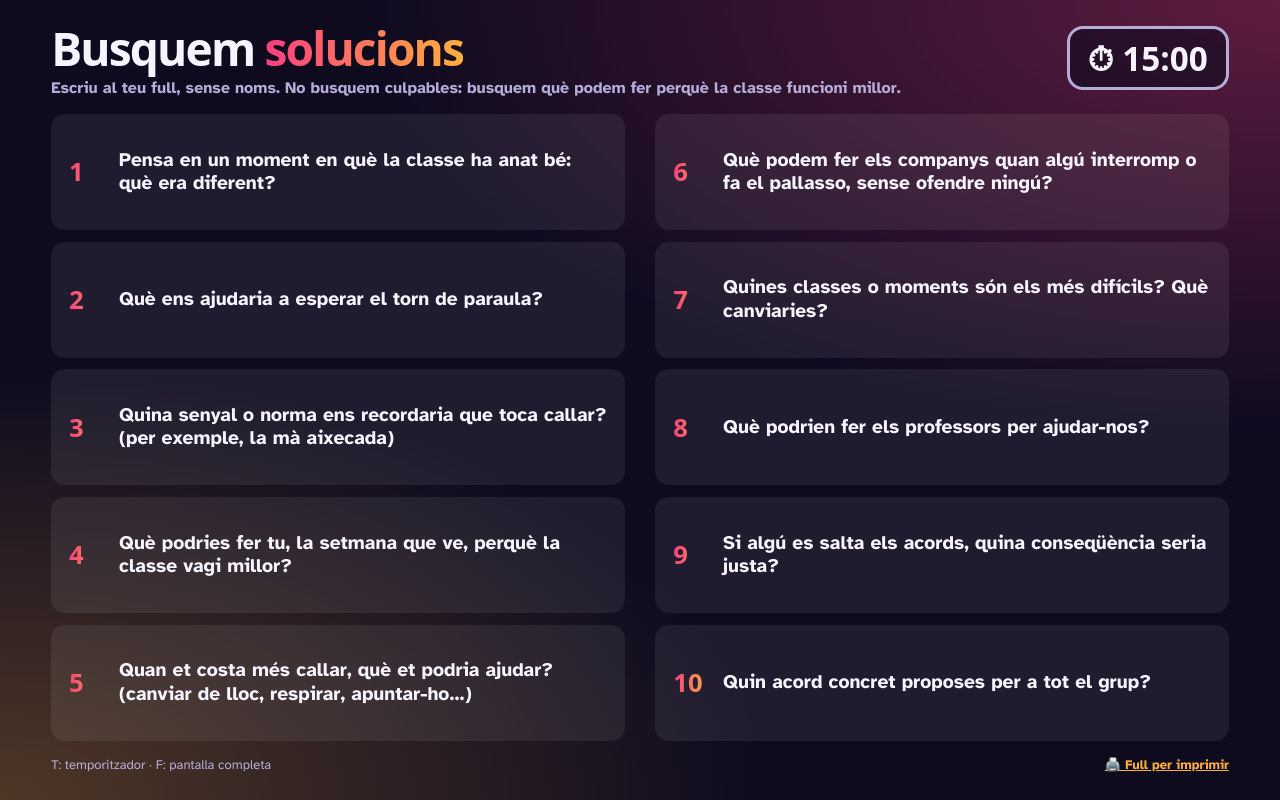
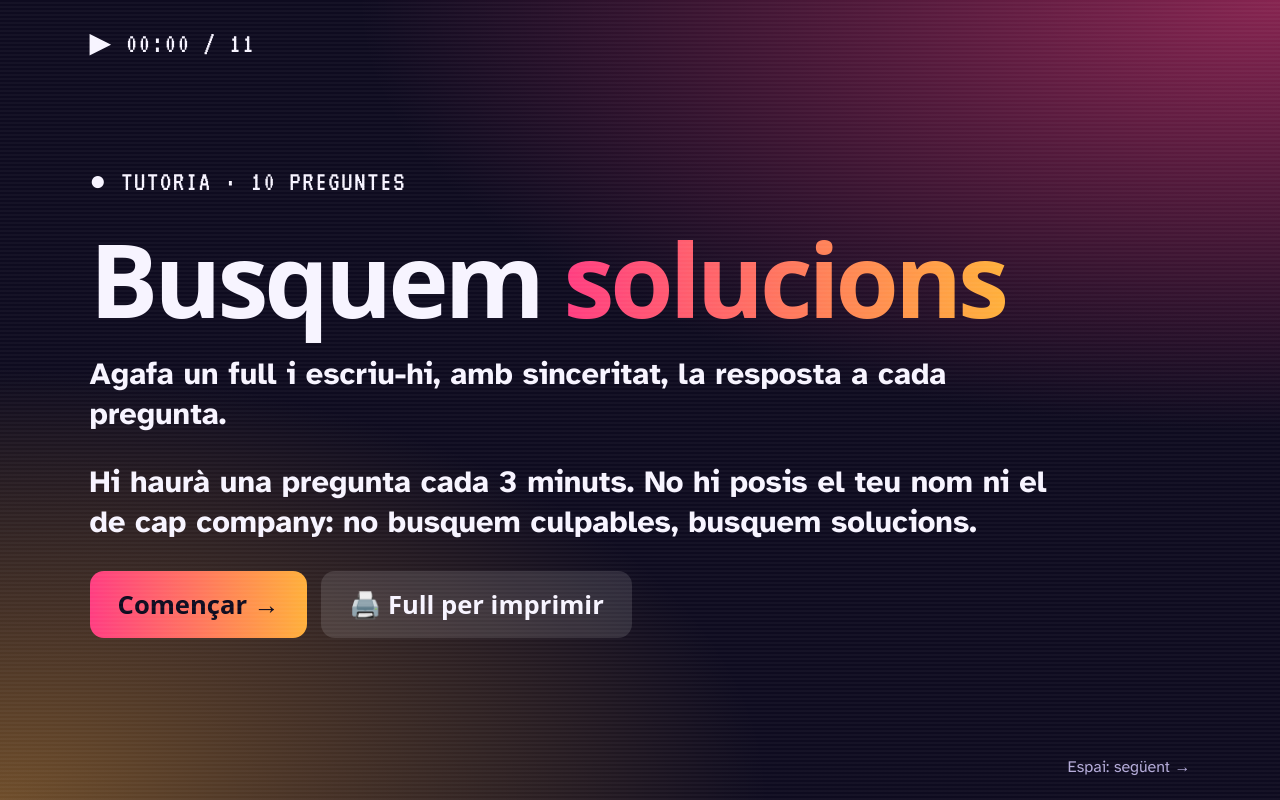
Before and after one commit to jmateog13-creator/clima-de-classe, a plain HTML site: page index.html in a window 1280 px wide. Drawn offline with Linux system fonts and the light colour scheme; a web font is replaced by a local one.

Commit message:
Preguntes d'una en una amb temporitzador de 3 min obligatori; resum final amb totes
Co-Authored-By: Claude Sonnet 5.5 <noreply@anthropic.com>

```diff
--- a/index.html
+++ b/index.html
@@ -12,54 +12,81 @@
 :root{--fons:#0e0b1f;--tinta:#f7f4ff;--suau:#b5acd9;--fosc:#0e0b1f;--g1:#ff3d81;--g2:#ffb03b;
   --display:"Unbounded",ui-sans-serif,system-ui,sans-serif;--text:"Atkinson Hyperlegible",ui-sans-serif,system-ui,sans-serif;--osd:"VT323",ui-monospace,monospace}
 *{box-sizing:border-box}
-html,body{min-height:100%;margin:0}
-body{background:var(--fons);color:var(--tinta);font:400 20px/1.4 var(--text);min-height:100vh;
-  background-image:radial-gradient(120% 90% at 100% 0%,#ff3d8155,transparent 60%),radial-gradient(100% 90% at 0% 100%,#ffb03b44,transparent 60%)}
-main{height:100vh;display:flex;flex-direction:column;gap:clamp(8px,1.2vw,18px);padding:clamp(14px,2vw,36px) clamp(20px,4vw,72px)}
-.cap{display:flex;justify-content:space-between;align-items:flex-start;gap:20px}
-h1{margin:0;font:900 clamp(28px,3.6vw,60px)/1 var(--display);letter-spacing:-.04em}
-h1 span{background:linear-gradient(90deg,var(--g1),var(--g2));-webkit-background-clip:text;background-clip:text;color:transparent}
-.sub{margin:6px 0 0;font:700 clamp(13px,1.25vw,21px)/1.3 var(--text);color:var(--suau);max-width:60em}
-.llista{list-style:none;margin:0;padding:0;display:grid;grid-template-columns:1fr 1fr;grid-auto-flow:column;grid-template-rows:repeat(5,1fr);gap:clamp(6px,.9vw,14px) clamp(16px,2.4vw,40px);flex:1;min-height:0;counter-reset:q}
+html,body{height:100%;margin:0}
+body{background:var(--fons);color:var(--tinta);font:400 20px/1.4 var(--text);overflow:hidden}
+.diapo{position:fixed;inset:0;display:flex;flex-direction:column;justify-content:center;gap:clamp(14px,2.2vw,30px);padding:clamp(32px,7vw,120px);
+  background:radial-gradient(120% 90% at 100% 0%,color-mix(in srgb,var(--g1) 50%,transparent),transparent 60%),radial-gradient(100% 90% at 0% 100%,color-mix(in srgb,var(--g2) 40%,transparent),transparent 60%),var(--fons)}
+.diapo::after{content:"";position:absolute;inset:0;pointer-events:none;background:repeating-linear-gradient(0deg,#ffffff08 0 2px,transparent 2px 4px)}
+.cap,.peu{position:absolute;left:clamp(32px,7vw,120px);right:clamp(32px,7vw,120px);display:flex;justify-content:space-between;align-items:center;z-index:1;gap:14px}
+.cap{top:24px}.peu{bottom:22px;color:var(--suau);font-size:16px}
+.osd{font-family:var(--osd);font-size:clamp(22px,2.2vw,32px);letter-spacing:.06em}
+h1{margin:0;font:900 clamp(44px,8vw,130px)/.95 var(--display);letter-spacing:-.04em;text-wrap:balance}
+h1 span,.num{background:linear-gradient(90deg,var(--g1),var(--g2));-webkit-background-clip:text;background-clip:text;color:transparent}
+.num{font:900 clamp(40px,5vw,80px) var(--display)}
+.q{margin:0;font:800 clamp(30px,4.6vw,76px)/1.12 var(--display);letter-spacing:-.025em;max-width:22em;text-wrap:balance}
+.frase{font:700 clamp(20px,2.4vw,38px)/1.3 var(--text);max-width:32em;margin:0}
+.temps{font:900 clamp(30px,4vw,64px) var(--display);font-variant-numeric:tabular-nums;border:4px solid var(--g2);border-radius:18px;padding:6px 22px;background:#0e0b1f99;color:var(--tinta)}
+.temps.fi{border-color:var(--g1);color:var(--g1);animation:parp 1s steps(2) infinite}
+.temps.fet{border-color:var(--suau);color:var(--suau)}
+.barra{position:absolute;left:0;bottom:0;height:8px;background:linear-gradient(90deg,var(--g1),var(--g2));z-index:2;transition:width 1s linear}
+.btn{border:0;border-radius:14px;padding:16px 28px;font:900 clamp(20px,2vw,28px) var(--display);background:linear-gradient(90deg,var(--g1),var(--g2));color:var(--fosc);cursor:pointer;text-decoration:none;align-self:flex-start}
+.btn.sec{background:#ffffff1f;color:var(--tinta)}
+.fila{display:flex;gap:14px;flex-wrap:wrap}
+.llista{list-style:none;margin:0;padding:0;display:grid;grid-template-columns:1fr 1fr;grid-auto-flow:column;grid-template-rows:repeat(5,auto);gap:10px 28px;counter-reset:q}
 @media (max-width:820px){.llista{grid-template-columns:1fr;grid-auto-flow:row;grid-template-rows:none}}
-.llista li{counter-increment:q;display:grid;grid-template-columns:auto 1fr;gap:14px;align-items:center;background:#ffffff12;border-radius:14px;padding:clamp(6px,.8vw,14px) clamp(12px,1.4vw,22px);font:700 clamp(14px,1.5vw,28px)/1.22 var(--text)}
-.llista li::before{content:counter(q);font:900 clamp(18px,2vw,34px)/1 var(--display);background:linear-gradient(90deg,var(--g1),var(--g2));-webkit-background-clip:text;background-clip:text;color:transparent;min-width:1.4em}
-.peu{font-size:13px!important;display:flex;justify-content:space-between;align-items:center;gap:14px;flex-wrap:wrap;color:var(--suau);font-size:15px}
-.temps{font:900 clamp(22px,2.6vw,40px) var(--display);font-variant-numeric:tabular-nums;border:3px solid var(--suau);border-radius:16px;padding:6px 18px;background:#0e0b1f99;cursor:pointer;color:var(--tinta);flex:none}
-.temps.corre{border-color:var(--g2)}
-.temps.fi{border-color:var(--g1);color:var(--g1);animation:parp 1s steps(2) infinite}
+.llista li{counter-increment:q;display:grid;grid-template-columns:auto 1fr;gap:12px;align-items:center;background:#ffffff12;border-radius:14px;padding:8px 14px;font:700 clamp(14px,1.4vw,26px)/1.22 var(--text)}
+.llista li::before{content:counter(q);font:900 clamp(16px,1.8vw,30px)/1 var(--display);color:var(--g2);min-width:1.4em}
 @keyframes parp{50%{opacity:.35}}
-a.imp{color:var(--g2);font-weight:700}
 @media (prefers-reduced-motion:reduce){*{animation:none!important}}
 </style>
 </head>
 <body>
-<main>
-  <div class="cap">
-    <div><h1>Busquem <span>solucions</span></h1><p class="sub" id="sub"></p></div>
-    <button class="temps" id="temps" title="Temporitzador (T)"></button>
-  </div>
-  <ol class="llista" id="llista"></ol>
-  <div class="peu"><span>T: temporitzador · F: pantalla completa</span><a class="imp" href="full.html" target="_blank">🖨️ Full per imprimir</a></div>
-</main>
+<div id="app"></div>
 <script>
 const $=s=>document.querySelector(s), esc=s=>String(s??'').replace(/[&<>"]/g,c=>({'&':'&amp;','<':'&lt;','>':'&gt;','"':'&quot;'}[c]));
 const mm=s=>String(Math.floor(s/60)).padStart(2,'0')+':'+String(s%60).padStart(2,'0');
-let segons=0, total=0, t=null, corre=false;
-function temps(){
-  const b=$('#temps');
-  if(corre){ clearInterval(t); corre=false; b.classList.remove('corre'); return; }
-  if(segons<=0) segons=total;
-  corre=true; b.classList.remove('fi'); b.classList.add('corre');
-  t=setInterval(()=>{ segons--; b.textContent='⏱ '+mm(Math.max(0,segons)); if(segons<=0){ clearInterval(t); corre=false; b.classList.remove('corre'); b.classList.add('fi'); b.textContent='⏱ Temps!'; } },1000);
+let D, i=0, diapos=[], t=null, segons=0, total=0, fet=new Set(), pausa=false, ctx=null;
+function pip(n=3){ try{ ctx=ctx||new (window.AudioContext||window.webkitAudioContext)(); for(let k=0;k<n;k++){ const o=ctx.createOscillator(),g=ctx.createGain(); o.frequency.value=880; g.gain.value=.15; o.connect(g); g.connect(ctx.destination); o.start(ctx.currentTime+k*.28); o.stop(ctx.currentTime+k*.28+.16);} }catch{} }
+const minDe=p=>(p.min||D.min||3)*60;
+function pinta(){
+  clearInterval(t); t=null; pausa=false;
+  const d=diapos[i], tot=diapos.length-1;
+  let cos='', cap='', peu='';
+  if(d.k==='portada'){
+    cos=`<span class="osd">● TUTORIA · ${D.preguntes.length} PREGUNTES</span><h1>Busquem <span>solucions</span></h1>${D.intro.map(x=>`<p class="frase">${esc(x)}</p>`).join('')}<div class="fila"><button class="btn" data-go="1">Començar →</button><a class="btn sec" href="full.html" target="_blank">🖨️ Full per imprimir</a></div>`;
+    peu=`<span></span><span>Espai: següent →</span>`;
+  } else if(d.k==='q'){
+    total=minDe(d.p); const ja=fet.has(i); segons=ja?0:total;
+    cos=`<span class="num">${String(d.j+1).padStart(2,'0')} / ${String(D.preguntes.length).padStart(2,'0')}</span><p class="q">${esc(d.p.text)}</p>`;
+    cap=`<button class="temps${ja?' fet':''}" id="temps" style="cursor:pointer" title="Pausa (P)">${ja?'✓ Fet':'⏱ '+mm(segons)}</button>`;
+    peu=`<span>${i?'← Enrere':''}</span><span id="ajuda">${ja?'Espai: següent →':'El temps corre: P pausa · següent quan s\'acabi'}</span>`;
+  } else {
+    cos=`<span class="osd">■ PUGEM-HO A LA PISSARRA</span><h1 style="font-size:clamp(34px,5vw,80px)">Ho posem <span>en comú</span></h1><ol class="llista">${D.preguntes.map(p=>`<li>${esc(p.text)}</li>`).join('')}</ol>`;
+    peu=`<span>← Enrere</span><span><a style="color:var(--g2)" href="full.html" target="_blank">🖨️ Full</a></span>`;
+  }
+  $('#app').innerHTML=`<article class="diapo"><div class="cap"><span class="osd">▶ ${mm(i)} / ${String(tot).padStart(2,'0')}</span>${cap}</div>${cos}<div class="peu">${peu}</div><div class="barra" id="barra" style="width:${d.k==='q'&&!fet.has(i)?100:0}%"></div></article>`;
+  if(d.k==='q'&&!fet.has(i)) engega();
 }
-document.addEventListener('keydown',e=>{ if(e.key==='t'||e.key==='T') temps(); else if(e.key==='f'||e.key==='F') document.fullscreenElement?document.exitFullscreen():document.documentElement.requestFullscreen?.(); });
-$('#temps').onclick=temps;
-fetch('preguntes.json',{cache:'no-cache'}).then(r=>r.json()).then(D=>{
-  total=segons=D.minuts*60; $('#temps').textContent='⏱ '+mm(total);
-  $('#sub').textContent=D.subtitol;
-  $('#llista').innerHTML=D.preguntes.map(p=>`<li>${esc(p.text)}</li>`).join('');
+function engega(){
+  const b=$('#temps'), bar=$('#barra');
+  t=setInterval(()=>{ if(pausa) return; segons--; b.textContent='⏱ '+mm(Math.max(0,segons)); bar.style.width=(Math.max(0,segons)/total*100)+'%';
+    if(segons<=0){ clearInterval(t); t=null; fet.add(i); b.classList.add('fi'); b.textContent='⏱ Temps!'; $('#ajuda').textContent='Espai: següent →'; pip(); } },1000);
+}
+function pausar(){ if(!t) return; pausa=!pausa; const b=$('#temps'); b.textContent=(pausa?'⏸ ':'⏱ ')+mm(segons); }
+function mou(d){
+  const j=i+d; if(j<0||j>=diapos.length) return;
+  if(d>0&&diapos[i].k==='q'&&!fet.has(i)){ const a=$('#ajuda'); if(a){ a.textContent='⏳ Encara no: deixem que acabi el temps'; a.style.color='#ffb03b'; setTimeout(()=>{ if(a&&!fet.has(i)){ a.style.color=''; a.textContent='El temps corre: P pausa · següent quan s\'acabi'; } },1800);} return; }
+  i=j; pinta();
+}
+document.addEventListener('keydown',e=>{
+  if(e.code==='Space'||e.key==='ArrowRight'){e.preventDefault();mou(1);}
+  else if(e.key==='ArrowLeft') mou(-1);
+  else if(e.key==='p'||e.key==='P') pausar();
+  else if(e.key==='s'||e.key==='S'){ if(diapos[i].k==='q'&&!fet.has(i)){ fet.add(i); clearInterval(t); t=null; mou(1); } }   // sortida d'emergència del profe
+  else if(e.key==='f'||e.key==='F') document.fullscreenElement?document.exitFullscreen():document.documentElement.requestFullscreen?.();
 });
+$('#app').addEventListener('click',e=>{ if(e.target.closest('[data-go]')) return mou(1); if(e.target.closest('#temps')) return pausar(); if(e.target.closest('a')) return; mou(e.clientX<innerWidth/3?-1:1); });
+fetch('preguntes.json',{cache:'no-cache'}).then(r=>r.json()).then(j=>{ D=j; diapos=[{k:'portada'},...D.preguntes.map((p,j)=>({k:'q',p,j})),{k:'final'}]; pinta(); });
 </script>
 </body>
 </html>
--- a/preguntes.json
+++ b/preguntes.json
@@ -1,17 +1,51 @@
 {
   "titol": "Busquem solucions",
   "subtitol": "Escriu al teu full, sense noms. No busquem culpables: busquem què podem fer perquè la classe funcioni millor.",
-  "minuts": 15,
   "preguntes": [
-    { "id": "be", "text": "Pensa en un moment en què la classe ha anat bé: què era diferent?" },
-    { "id": "torn", "text": "Què ens ajudaria a esperar el torn de paraula?" },
-    { "id": "senyal", "text": "Quina senyal o norma ens recordaria que toca callar? (per exemple, la mà aixecada)" },
-    { "id": "jo", "text": "Què podries fer tu, la setmana que ve, perquè la classe vagi millor?" },
-    { "id": "callar", "text": "Quan et costa més callar, què et podria ajudar? (canviar de lloc, respirar, apuntar-ho…)" },
-    { "id": "companys", "text": "Què podem fer els companys quan algú interromp o fa el pallasso, sense ofendre ningú?" },
-    { "id": "moments", "text": "Quines classes o moments són els més difícils? Què canviaries?" },
-    { "id": "profes", "text": "Què podrien fer els professors per ajudar-nos?" },
-    { "id": "consequencia", "text": "Si algú es salta els acords, quina conseqüència seria justa?" },
-    { "id": "acord", "text": "Quin acord concret proposes per a tot el grup?" }
+    {
+      "id": "be",
+      "text": "Pensa en un moment en què la classe ha anat bé: què era diferent?"
+    },
+    {
+      "id": "torn",
+      "text": "Què ens ajudaria a esperar el torn de paraula?"
+    },
+    {
+      "id": "senyal",
+      "text": "Quina senyal o norma ens recordaria que toca callar? (per exemple, la mà aixecada)"
+    },
+    {
+      "id": "jo",
+      "text": "Què podries fer tu, la setmana que ve, perquè la classe vagi millor?"
+    },
+    {
+      "id": "callar",
+      "text": "Quan et costa més callar, què et podria ajudar? (canviar de lloc, respirar, apuntar-ho…)"
+    },
+    {
+      "id": "companys",
+      "text": "Què podem fer els companys quan algú interromp o fa el pallasso, sense ofendre ningú?"
+    },
+    {
+      "id": "moments",
+      "text": "Quines classes o moments són els més difícils? Què canviaries?"
+    },
+    {
+      "id": "profes",
+      "text": "Què podrien fer els professors per ajudar-nos?"
+    },
+    {
+      "id": "consequencia",
+      "text": "Si algú es salta els acords, quina conseqüència seria justa?"
+    },
+    {
+      "id": "acord",
+      "text": "Quin acord concret proposes per a tot el grup?"
+    }
+  ],
+  "min": 3,
+  "intro": [
+    "Agafa un full i escriu-hi, amb sinceritat, la resposta a cada pregunta.",
+    "Hi haurà una pregunta cada 3 minuts. No hi posis el teu nom ni el de cap company: no busquem culpables, busquem solucions."
   ]
 }
```
Also changed, not shown: 1 other file.
